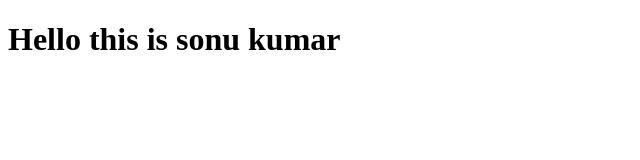
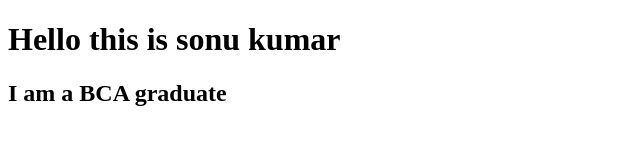
Before and after one commit to sonu334/project3, a plain HTML site: page index.html in a window 1280 px wide. Shown: the whole page, without its empty margins (0-640 px from the left). Drawn offline with Linux system fonts and the light colour scheme.

Commit message:
first change

```diff
--- a/index.html
+++ b/index.html
@@ -7,5 +7,6 @@
 </head>
 <body>
     <h1>Hello this is sonu kumar</h1>
+    <h2>I am a BCA graduate</h2>
 </body>
 </html>
```
